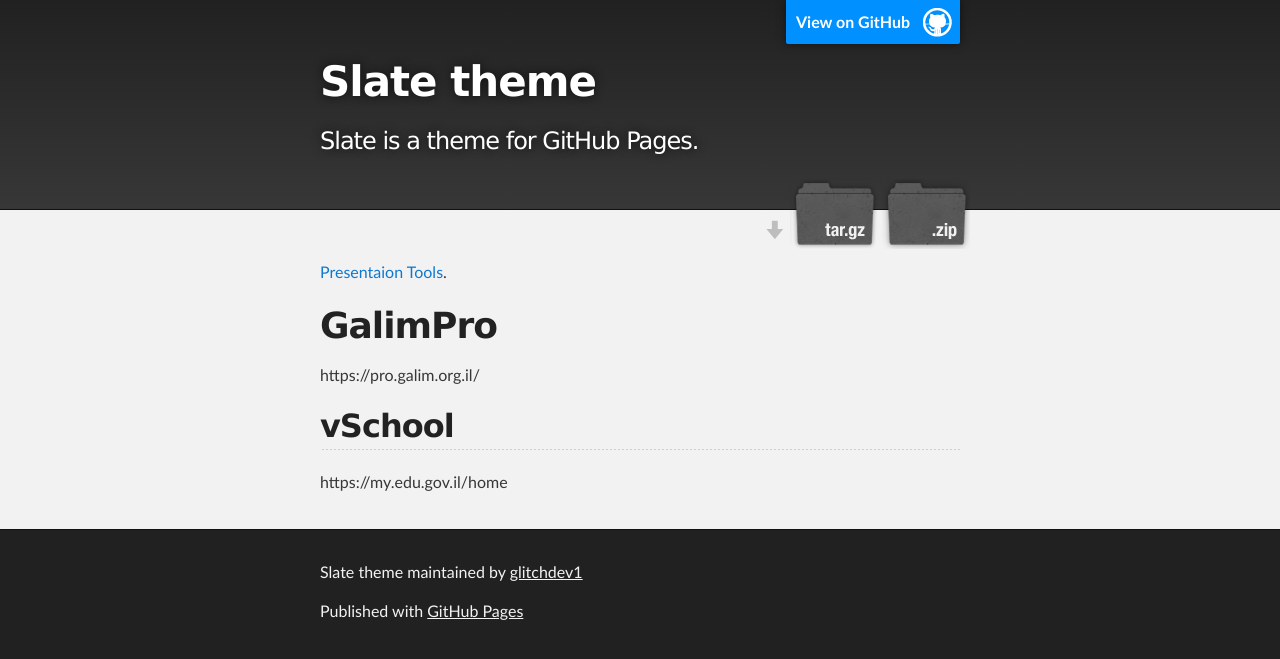
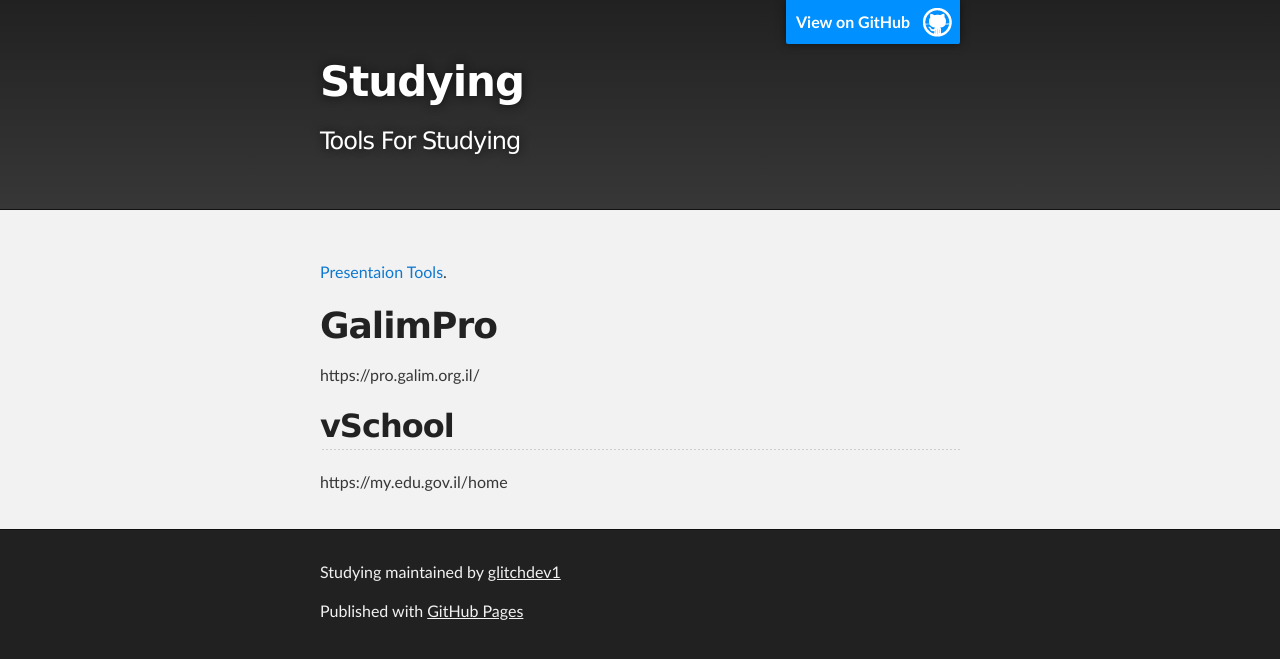
Before and after one commit to glitchdev1/study, a Jekyll site: the page built from index.md, in a window 1280 px wide. Shown: the top 659 px of the page. Built offline with Jekyll 4.4.1, drawn with Linux system fonts in a browser that asks for light colours.

Commit message:
Update _config.yml

```diff
--- a/_config.yml
+++ b/_config.yml
@@ -1,5 +1,5 @@
-title: Slate theme
-description: Slate is a theme for GitHub Pages.
-show_downloads: true
+title: Studying
+description: Tools For Studying
+show_downloads: false
 google_analytics:
 theme: jekyll-theme-slate
```
